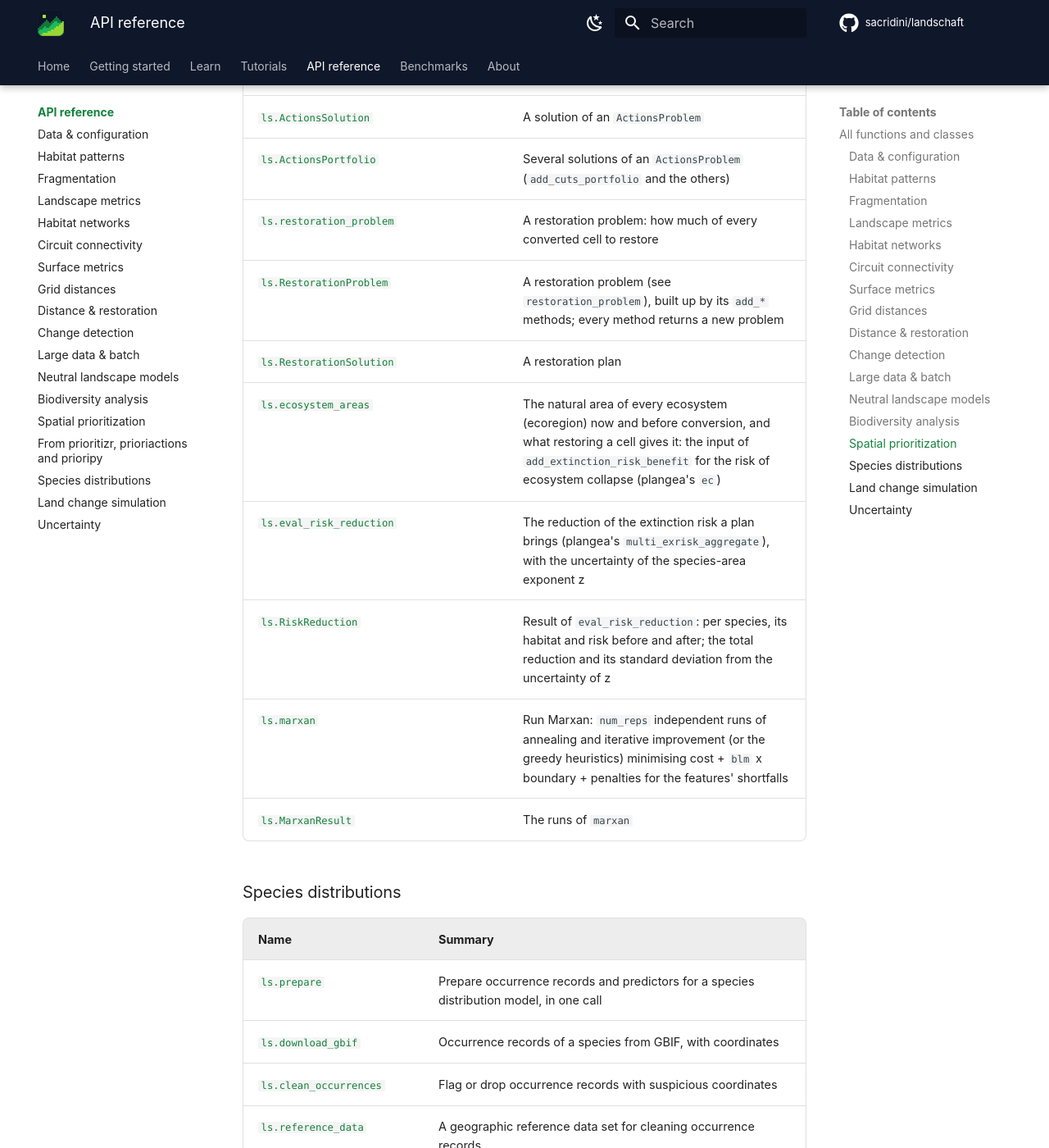
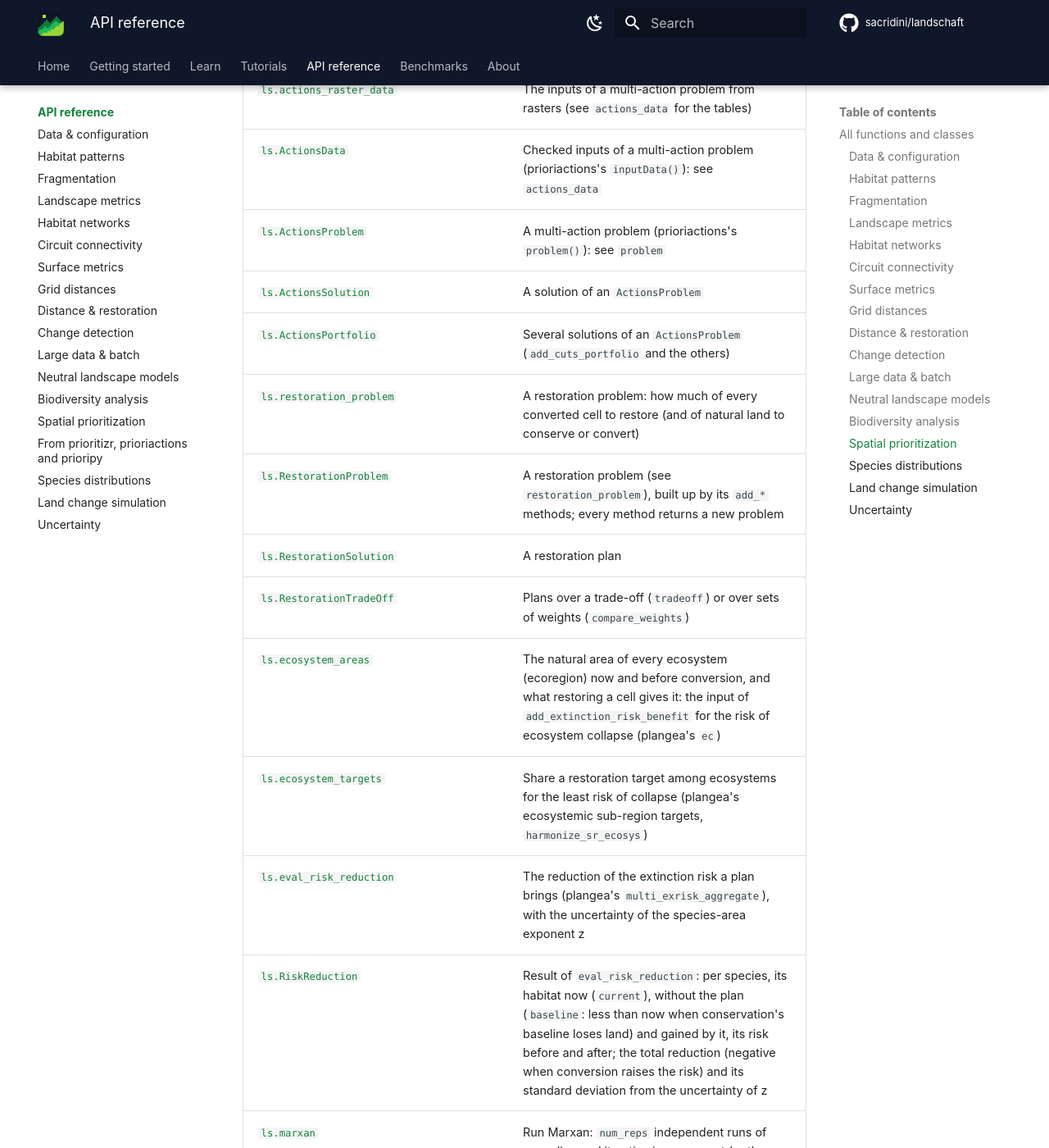
Before and after one commit to sacridini/landschaft, an MkDocs documentation site: the page built from docs/api/index.md, in a window 1280 px wide and 1400 px high, scrolled down 30494 px. Shown: the whole window at 82% size. Built offline with MkDocs 1.6.1 and Material for MkDocs 9.7.7, drawn with Linux system fonts in a browser that asks for light colours; comment, search, counter and statistics services are not loaded; some of the changed text lies outside the part shown.

Commit message:
docs: API index with the new restoration planning functions

```diff
--- a/docs/api/index.md
+++ b/docs/api/index.md
@@ -532,6 +532,7 @@ ls.sdm.prepare(occ, env)            # species distribution models
 | [`ls.TradeOffs`](prioritization.md#landschaft.prioritize.TradeOffs) | Candidate solutions over a trade-off parameter |
 | [`ls.topsis`](prioritization.md#landschaft.prioritize.topsis) | TOPSIS (as R's ``topsis`` package): the alternatives (rows of ``decision``) scored by their closeness to the ideal (``impacts``: "+" larger is better, "-" smaller is better, per column; equal ``weights`` by default) |
 | [`ls.knee_point`](prioritization.md#landschaft.prioritize.knee_point) | The knee (elbow) of a trade-off curve: the point farthest from the straight line between its ends, both axes scaled to 0-1 (the points in the order of x) |
+| [`ls.mean_sd`](prioritization.md#landschaft.prioritize.mean_sd) | plangea's choice of weights (``post_choose_weights``): every criterion (a column of ``decision``) rescaled to 0-1 over the alternatives (a constant one to 1), the "-" ones (smaller is better) inverted, and every alternative scored by the mean of its criteria divided by their standard deviation (good on all of them at once) |
 | [`ls.iterative_solve`](prioritization.md#landschaft.prioritize.iterative_solve) | Solve, change the problem, solve again: ``update(step, solution, problem)`` gives the next problem (for instance from the landscape a ``ls.simulate`` step leaves, with the solution's cells protected by `protected_cells` in the simulation's rules), or ``None`` to stop |
 | [`ls.protected_cells`](prioritization.md#landschaft.prioritize.protected_cells) | The selected cells of a raster solution as a boolean raster (for ``ls.simulate``'s restrictions) |
 | [`ls.zonation_features`](prioritization.md#landschaft.prioritize.zonation_features) | The features as Zonation 5 transforms them before ranking (condition, connectivity kernels, interactions, matrix connectivity, retention, impacts: see `zonation` for each), back in the features' own units, for an optimization problem (``problem(cost, zonation_features(...))``) |
@@ -548,12 +549,14 @@ ls.sdm.prepare(occ, env)            # species distribution models
 | [`ls.ActionsProblem`](prioritization.md#landschaft.prioritize.ActionsProblem) | A multi-action problem (prioriactions's ``problem()``): see `problem` |
 | [`ls.ActionsSolution`](prioritization.md#landschaft.prioritize.ActionsSolution) | A solution of an `ActionsProblem` |
 | [`ls.ActionsPortfolio`](prioritization.md#landschaft.prioritize.ActionsPortfolio) | Several solutions of an `ActionsProblem` (`add_cuts_portfolio` and the others) |
-| [`ls.restoration_problem`](prioritization.md#landschaft.prioritize.restoration_problem) | A restoration problem: how much of every converted cell to restore |
+| [`ls.restoration_problem`](prioritization.md#landschaft.prioritize.restoration_problem) | A restoration problem: how much of every converted cell to restore (and of natural land to conserve or convert) |
 | [`ls.RestorationProblem`](prioritization.md#landschaft.prioritize.RestorationProblem) | A restoration problem (see `restoration_problem`), built up by its ``add_*`` methods; every method returns a new problem |
 | [`ls.RestorationSolution`](prioritization.md#landschaft.prioritize.RestorationSolution) | A restoration plan |
+| [`ls.RestorationTradeOff`](prioritization.md#landschaft.prioritize.RestorationTradeOff) | Plans over a trade-off (`tradeoff`) or over sets of weights (`compare_weights`) |
 | [`ls.ecosystem_areas`](prioritization.md#landschaft.prioritize.ecosystem_areas) | The natural area of every ecosystem (ecoregion) now and before conversion, and what restoring a cell gives it: the input of `add_extinction_risk_benefit` for the risk of ecosystem collapse (plangea's ``ec``) |
+| [`ls.ecosystem_targets`](prioritization.md#landschaft.prioritize.ecosystem_targets) | Share a restoration target among ecosystems for the least risk of collapse (plangea's ecosystemic sub-region targets, ``harmonize_sr_ecosys``) |
 | [`ls.eval_risk_reduction`](prioritization.md#landschaft.prioritize.eval_risk_reduction) | The reduction of the extinction risk a plan brings (plangea's ``multi_exrisk_aggregate``), with the uncertainty of the species-area exponent z |
-| [`ls.RiskReduction`](prioritization.md#landschaft.prioritize.RiskReduction) | Result of `eval_risk_reduction`: per species, its habitat and risk before and after; the total reduction and its standard deviation from the uncertainty of z |
+| [`ls.RiskReduction`](prioritization.md#landschaft.prioritize.RiskReduction) | Result of `eval_risk_reduction`: per species, its habitat now (``current``), without the plan (``baseline``: less than now when conservation's baseline loses land) and gained by it, its risk before and after; the total reduction (negative when conversion raises the risk) and its standard deviation from the uncertainty of z |
 | [`ls.marxan`](prioritization.md#landschaft.prioritize.marxan) | Run Marxan: ``num_reps`` independent runs of annealing and iterative improvement (or the greedy heuristics) minimising cost + ``blm`` x boundary + penalties for the features' shortfalls |
 | [`ls.MarxanResult`](prioritization.md#landschaft.prioritize.MarxanResult) | The runs of `marxan` |
 
```
